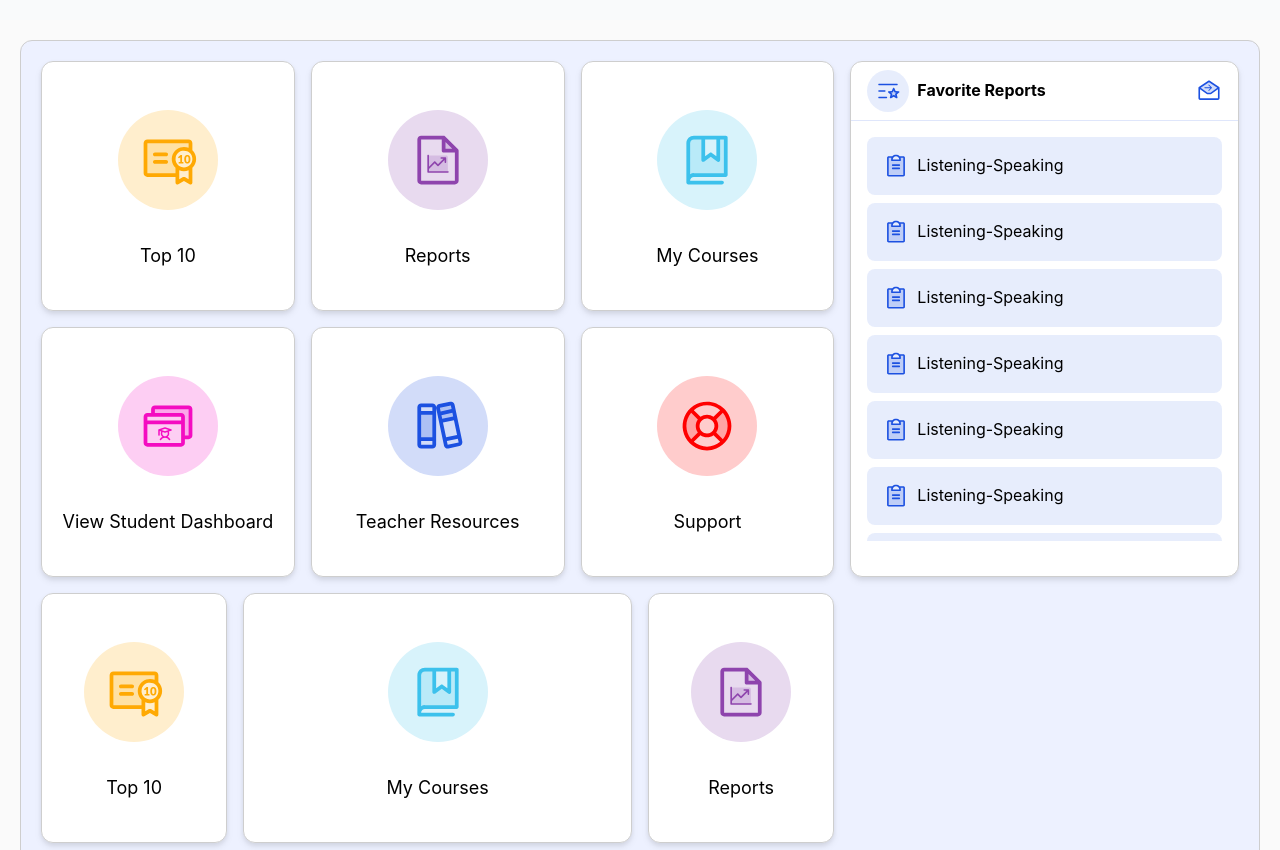
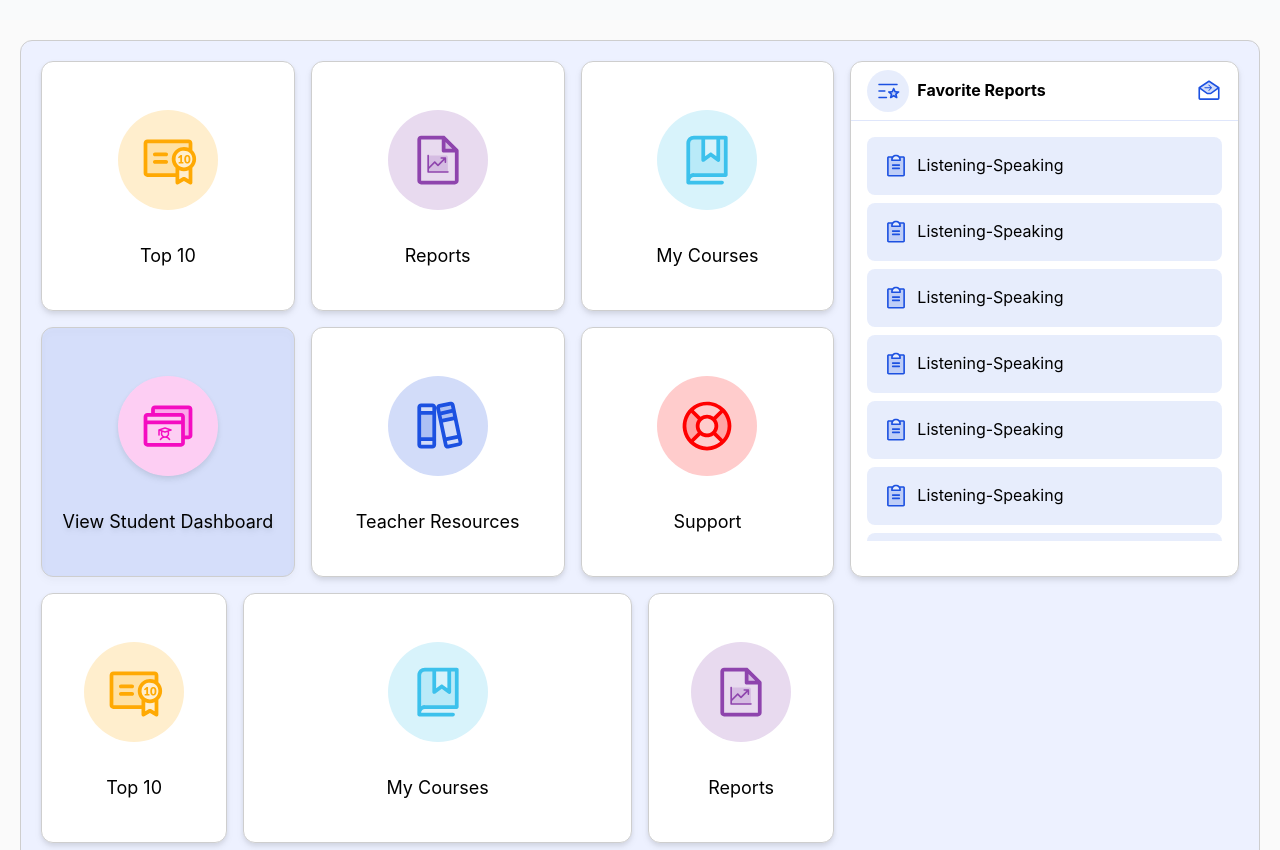
Before and after one commit to shenhoei/summit-teacher-portal, a website: page src/teacher-main-dashboard.html in a window 1280 px wide. Shown: the part 250-1100 px from the top of the page. Drawn offline with nearby package versions, Linux system fonts and the light colour scheme.

Commit message:
teacher-dashboard-disabled

```diff
--- a/src/css/input.css
+++ b/src/css/input.css
@@ -226,3 +226,11 @@ button.tailwind-popup-dark-gray-button{
 .student-plp-main-margin{
   margin-left:-400px;
 }
+
+.teacher-dashboard-disabled{
+  background-color:rgba(28, 81, 225, 0.1) !important;
+  cursor:default;
+}
+.teacher-dashboard-disabled:hover{
+  border:1px solid #cecece!important;
+}
--- a/src/teacher-main-dashboard.html
+++ b/src/teacher-main-dashboard.html
@@ -193,7 +193,7 @@
                 </div>
                 <p class="text-lg w-fit mt-8 mb-12 mx-auto">My Courses</p>
               </a>
-              <a class="bg-white rounded-xl drop-shadow-md border border-solid border-summit-gray-stroke hover:border-summit-blue-primary h-[250px]"
+              <a class="bg-white rounded-xl drop-shadow-md border border-solid border-summit-gray-stroke hover:border-summit-blue-primary h-[250px] teacher-dashboard-disabled"
                 href="#">
                 <div class="rounded-full p-5 bg-summit-table-pink-bg w-fit mt-12 mx-auto">
                   <img src="img/icon-teacher-studentdashboard.svg" class="w-[60px] h-[60px]" />
```
Also changed, not shown: dist/output.css, src/student-base-plp-hill.html (indentation only).
